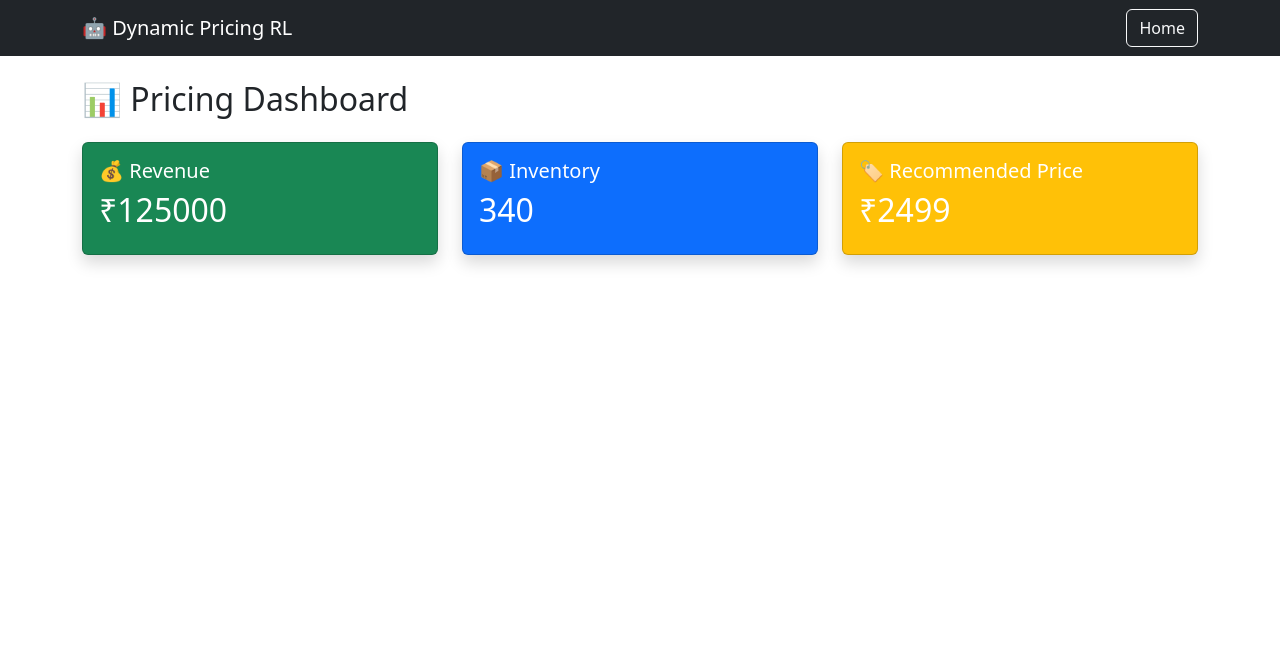
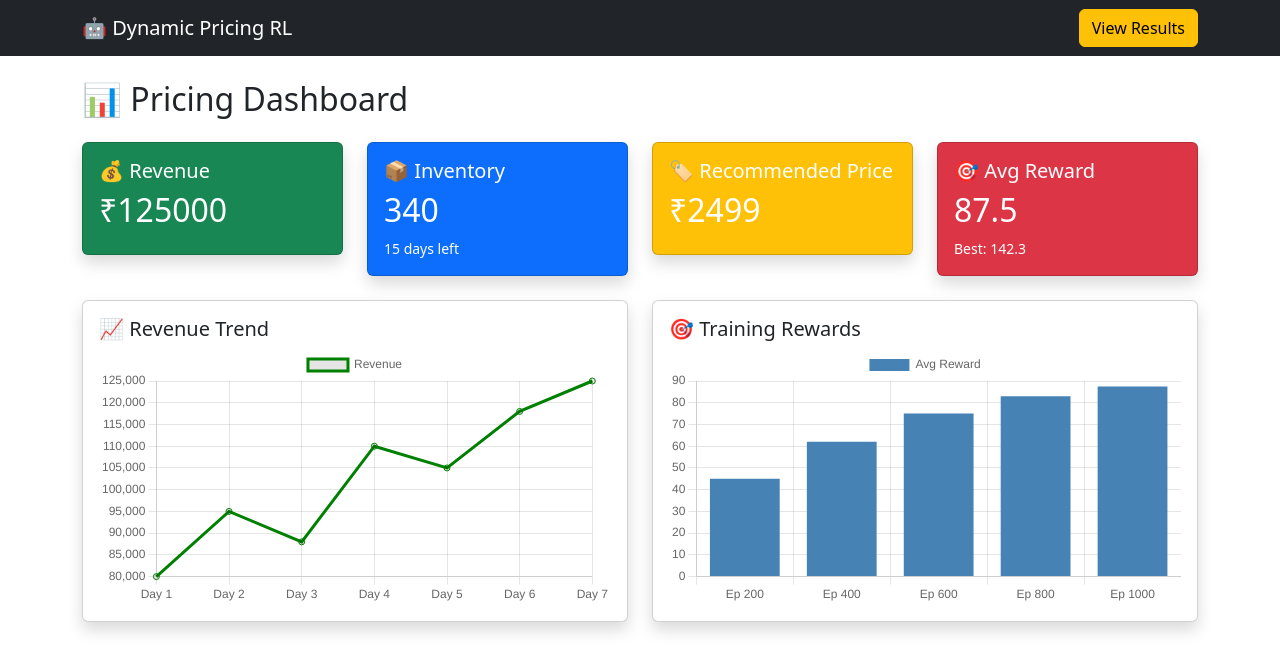
Before and after one commit to archana196/Dynamic-Pricing-RL, a Flask app: page /dashboard in a window 1280 px wide. Shown: the top 672 px of the page. Run offline with Flask 3, Linux system fonts and the light colour scheme.

Commit message:
feat: improve dashboard UI with charts and results page

```diff
--- a/flask_app/app.py
+++ b/flask_app/app.py
@@ -1,15 +1,8 @@
-from flask import Flask, render_template
+from flask import Flask
+from routes import configure_routes
 
 app = Flask(__name__)
-
-@app.route('/')
-def index():
-    return render_template('index.html')
-
-@app.route('/dashboard')
-def dashboard():
-    data = {'revenue': 125000, 'inventory': 340, 'recommended_price': 2499}
-    return render_template('dashboard.html', data=data)
+configure_routes(app)
 
 if __name__ == '__main__':
     app.run(debug=True)
--- /dev/null
+++ b/flask_app/routes.py
@@ -0,0 +1,46 @@
+from flask import render_template, jsonify
+
+def configure_routes(app):
+
+    @app.route('/')
+    def index():
+        return render_template('index.html')
+
+    @app.route('/dashboard')
+    def dashboard():
+        data = {
+            'revenue': 125000,
+            'inventory': 340,
+            'days_remaining': 15,
+            'recommended_price': 2499,
+            'train_episodes': 1000,
+            'avg_reward': 87.5,
+            'best_reward': 142.3
+        }
+        return render_template('dashboard.html', data=data)
+
+    @app.route('/results')
+    def results():
+        data = {
+            'recommended_price': 2499,
+            'inventory': 340,
+            'days_remaining': 15,
+            'revenue': 125000
+        }
+        return render_template('results.html', data=data)
+
+    # API routes for RL integration
+    @app.route('/api/price', methods=['GET'])
+    def get_price():
+        return jsonify({
+            'recommended_price': 2499,
+            'inventory': 340,
+            'days_remaining': 15
+        })
+
+    @app.route('/api/revenue', methods=['GET'])
+    def get_revenue():
+        return jsonify({
+            'total_revenue': 125000,
+            'avg_reward': 87.5
+        })
--- a/flask_app/templates/dashboard.html
+++ b/flask_app/templates/dashboard.html
@@ -5,36 +5,93 @@
     <meta name="viewport" content="width=device-width, initial-scale=1.0">
     <title>Dashboard - Dynamic Pricing RL</title>
     <link rel="stylesheet" href="https://cdn.jsdelivr.net/npm/bootstrap@5.3.0/dist/css/bootstrap.min.css">
+    <script src="https://cdn.jsdelivr.net/npm/chart.js"></script>
 </head>
 <body>
     <nav class="navbar navbar-dark bg-dark">
         <div class="container">
             <a class="navbar-brand" href="/">🤖 Dynamic Pricing RL</a>
-            <a href="/" class="btn btn-outline-light">Home</a>
+            <a href="/results" class="btn btn-warning">View Results</a>
         </div>
     </nav>
+
     <div class="container mt-4">
         <h2>📊 Pricing Dashboard</h2>
+
+        <!-- Stats Cards -->
         <div class="row mt-4">
-            <div class="col-md-4">
+            <div class="col-md-3">
                 <div class="card text-white bg-success shadow p-3">
                     <h5>💰 Revenue</h5>
                     <h2>₹{{ data.revenue }}</h2>
                 </div>
             </div>
-            <div class="col-md-4">
+            <div class="col-md-3">
                 <div class="card text-white bg-primary shadow p-3">
                     <h5>📦 Inventory</h5>
                     <h2>{{ data.inventory }}</h2>
+                    <small>{{ data.days_remaining }} days left</small>
                 </div>
             </div>
-            <div class="col-md-4">
+            <div class="col-md-3">
                 <div class="card text-white bg-warning shadow p-3">
                     <h5>🏷️ Recommended Price</h5>
                     <h2>₹{{ data.recommended_price }}</h2>
                 </div>
             </div>
+            <div class="col-md-3">
+                <div class="card text-white bg-danger shadow p-3">
+                    <h5>🎯 Avg Reward</h5>
+                    <h2>{{ data.avg_reward }}</h2>
+                    <small>Best: {{ data.best_reward }}</small>
+                </div>
+            </div>
+        </div>
+
+        <!-- Charts -->
+        <div class="row mt-4">
+            <div class="col-md-6">
+                <div class="card p-3 shadow">
+                    <h5>📈 Revenue Trend</h5>
+                    <canvas id="revenueChart"></canvas>
+                </div>
+            </div>
+            <div class="col-md-6">
+                <div class="card p-3 shadow">
+                    <h5>🎯 Training Rewards</h5>
+                    <canvas id="rewardChart"></canvas>
+                </div>
+            </div>
         </div>
     </div>
+
+    <script>
+        // Revenue Chart
+        new Chart(document.getElementById('revenueChart'), {
+            type: 'line',
+            data: {
+                labels: ['Day 1','Day 2','Day 3','Day 4','Day 5','Day 6','Day 7'],
+                datasets: [{
+                    label: 'Revenue',
+                    data: [80000, 95000, 88000, 110000, 105000, 118000, 125000],
+                    borderColor: 'green',
+                    fill: false
+                }]
+            }
+        });
+
+        // Reward Chart
+        new Chart(document.getElementById('rewardChart'), {
+            type: 'bar',
+            data: {
+                labels: ['Ep 200','Ep 400','Ep 600','Ep 800','Ep 1000'],
+                datasets: [{
+                    label: 'Avg Reward',
+                    data: [45, 62, 75, 83, 87.5],
+                    backgroundColor: 'steelblue'
+                }]
+            }
+        });
+    </script>
 </body>
 </html>
```
Also changed, not shown: flask_app/templates/results.html (added, +47 -0 lines).
